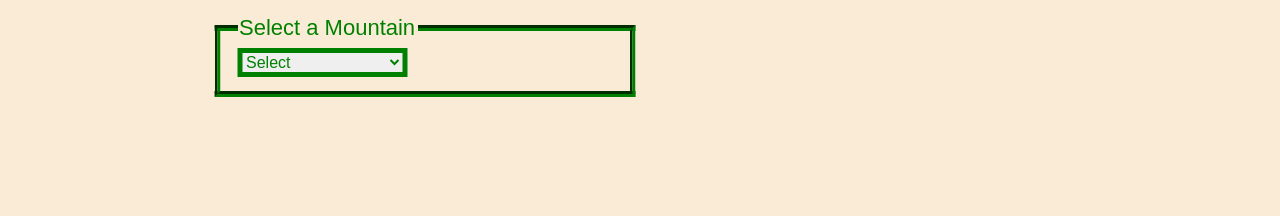
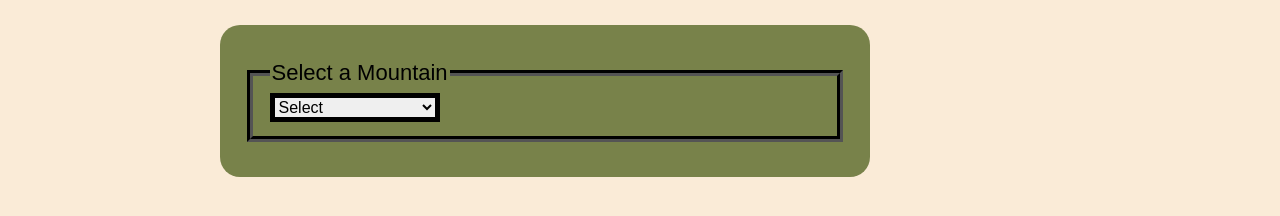
Before and after one commit to nridout3/national-parks-capstone, a plain HTML site: page html/mountains.html in a window 1280 px wide. Shown: the part 210-426 px from the top of the page. Drawn offline with Linux system fonts and the light colour scheme.

Commit message:
html/mountains.html

```diff
--- a/html/mountains.html
+++ b/html/mountains.html
@@ -9,10 +9,14 @@
     <link rel="stylesheet" href="/css/styles.css">
     <style>
         main {
-            width: 425px;
-            transform: translate(50%);
-            border-width: 5px;
+            transform: translate(30%);
             font-size: 22px;
+            background-color: rgba(63, 83, 12, 0.69);
+            border-radius: 20px;
+            margin: 25px;
+            padding: 35px 25px;
+            width: 600px;
+            color: aliceblue;
         }
     </style>
 
@@ -35,9 +39,9 @@
 
 
     <main>
-        <fieldset style="border-width: 6px; color: green; border-color: green;">
+        <fieldset style="border-width: 6px; color: black; border-color: black;">
             <legend>Select a Mountain</legend>
-            <select style="border-color: green; border-width: 5px; font-size: medium; color: green;" name=""
+            <select style="border-color: black; border-width: 5px; font-size: medium; color: black;" name=""
                 id="selectMt">
                 <option value="" hidden element>Select</option>
             </select>
```
Also changed, not shown: html/nationalParks.html (+6 -1 lines), scripts/nationalParks.js (+8 -8 lines).
